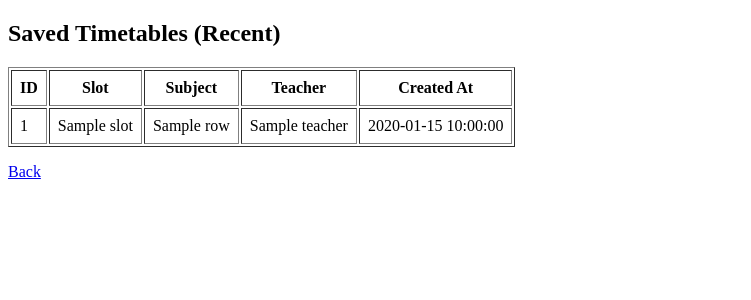
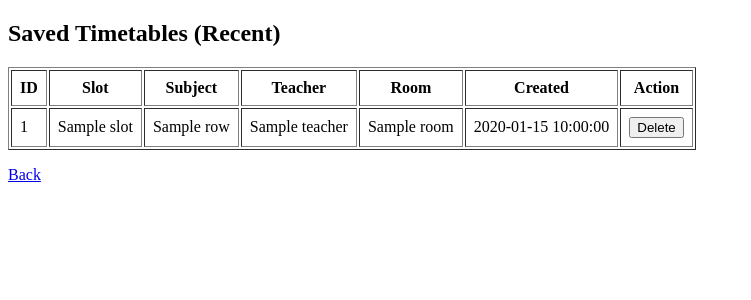
Before and after one commit to Titan-Forge/SIH-2025, a Flask app: template templates/timetable_list.html in a window 1280 px wide. Shown: the top 300 px of the page, without its empty margins (0-751 px from the left). Run offline with Flask 3, Linux system fonts and the light colour scheme; the template is opened without the code that fills it: most values are stand-ins (such as "Sample title", 1, 10 or a date in 2020).

Commit message:
Add the csv link + clearlatest + delete button in templates

```diff
--- a/templates/timetable_list.html
+++ b/templates/timetable_list.html
@@ -1,17 +1,34 @@
 <!DOCTYPE html>
 <html>
-<head><meta charset="utf-8"/><title>Saved Timetables</title></head>
+<head>
+  <meta charset="utf-8"/>
+  <title>Saved Timetables</title>
+</head>
 <body>
   <h2>Saved Timetables (Recent)</h2>
   <table border="1" cellpadding="8">
-    <tr><th>ID</th><th>Slot</th><th>Subject</th><th>Teacher</th><th>Created At</th></tr>
+    <tr>
+      <th>ID</th>
+      <th>Slot</th>
+      <th>Subject</th>
+      <th>Teacher</th>
+      <th>Room</th>
+      <th>Created</th>
+      <th>Action</th>
+    </tr>
     {% for r in rows %}
       <tr>
         <td>{{ r['id'] }}</td>
         <td>{{ r['slot'] }}</td>
         <td>{{ r['subject'] }}</td>
         <td>{{ r['teacher'] }}</td>
+        <td>{{ r['room'] }}</td>
         <td>{{ r['created_at'] }}</td>
+        <td>
+          <form action="/timetable/delete/{{ r['id'] }}" method="post" onsubmit="return confirm('Delete?');">
+            <button type="submit">Delete</button>
+          </form>
+        </td>
       </tr>
     {% endfor %}
   </table>
```
